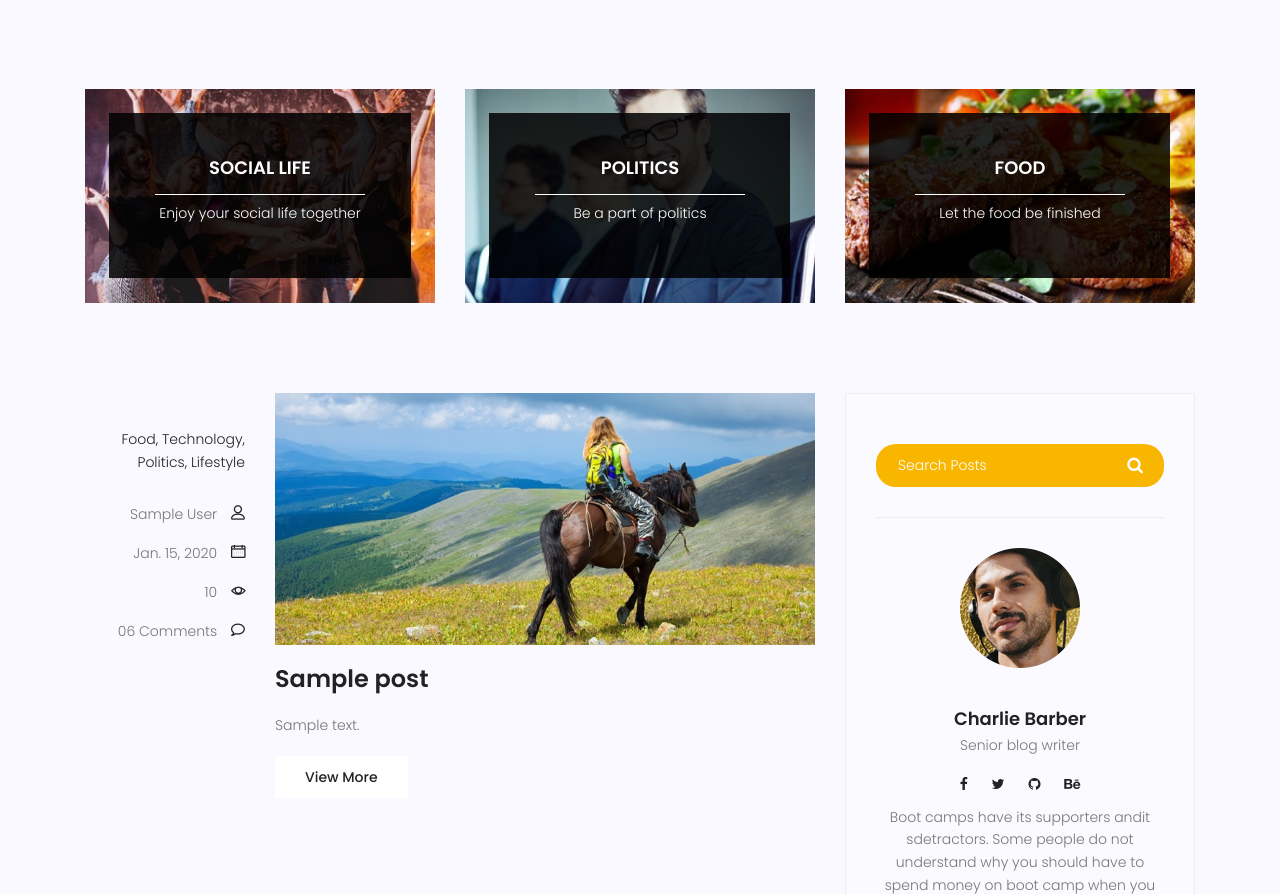
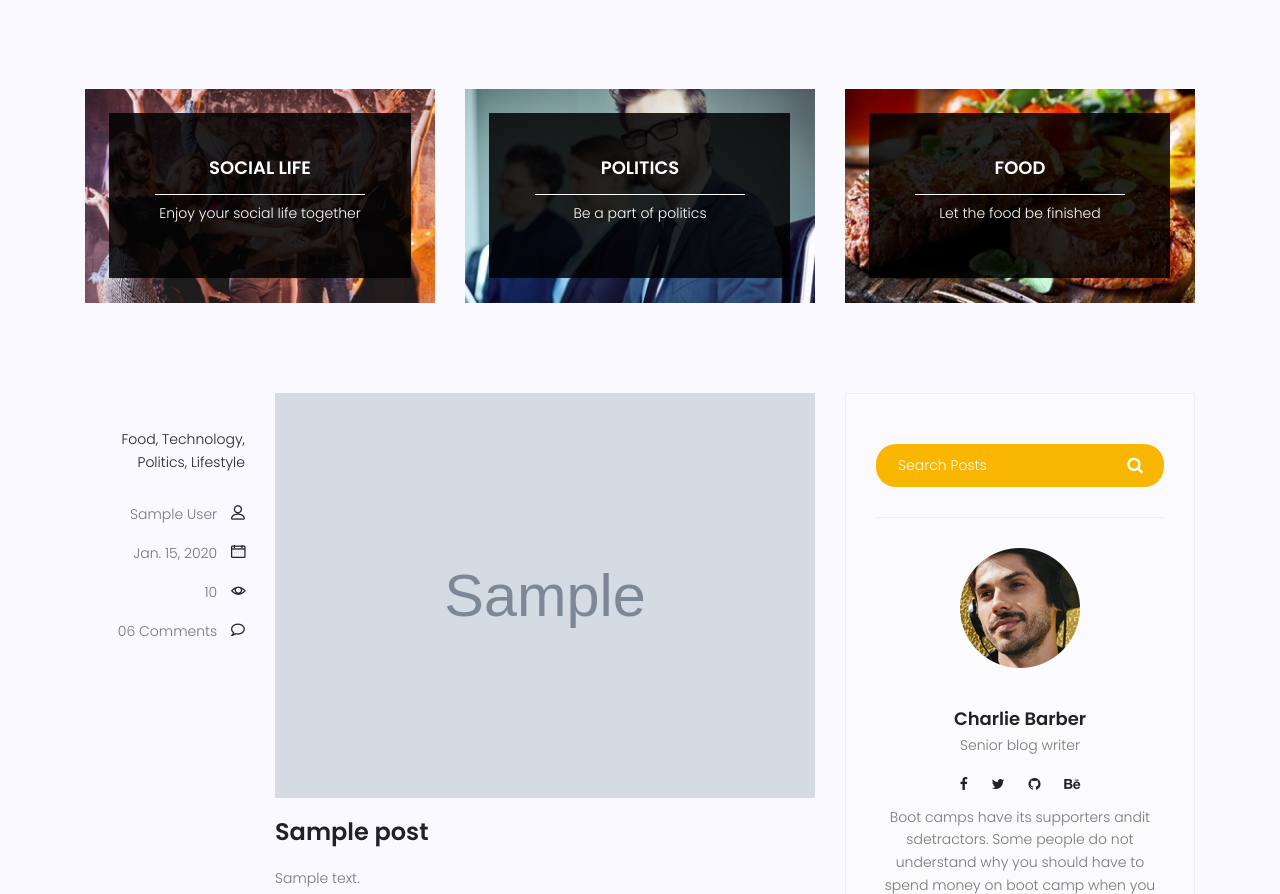
Before and after one commit to mehdi-msv/mysite, a Django app: page /blog/ in a window 1280 px wide. Shown: the part 689-1583 px from the top of the page. Run offline with Django 3.2, Linux system fonts and the light colour scheme; tables that the repository leaves empty hold one stand-in row (values such as "Sample post"); grey boxes marked "Sample" are stand-in pictures; some libraries are stand-ins or nearby versions.

Commit message:
changes
create media folder for upload images
making the images in HTML file to dynamic

```diff
--- a/blog/admin.py
+++ b/blog/admin.py
@@ -4,6 +4,6 @@ from .models import Post
 class PostAdmin(admin.ModelAdmin):
     date_hierarchy = 'created_date'
     empty_value_display = '-empty-'
-    list_display = ('id','title','status','created_date','published_date','counted_views')
+    list_display = ('id','title','author','status','created_date','published_date','counted_views')
     list_filter = ('status',)
     search_fields = ['title','content']
--- a/blog/models.py
+++ b/blog/models.py
@@ -7,7 +7,7 @@ class Post(models.Model):
     author = models.ForeignKey(User, on_delete=models.SET_NULL, null = True)
     #category = models.ForeignKey(models.ForeignKey)
     #tag = models.ForeignKey(models.ForeignKey)
-    #image = models.ImageField()
+    image = models.ImageField(upload_to='blog/',default='blog/default.jpg')
     status = models.BooleanField(default = False)
     published_date = models.DateField(null = True)
     counted_views = models.IntegerField(default = 0)
--- a/requirements.txt
+++ b/requirements.txt
@@ -1,4 +1,5 @@
 asgiref==3.7.2
 Django==3.2.25
+pillow==10.2.0
 pytz==2024.1
 sqlparse==0.4.4
--- a/templates/blog/blog-home.html
+++ b/templates/blog/blog-home.html
@@ -114,7 +114,7 @@
             </div>
             <div class="col-lg-9 col-md-9">
               <div class="feature-img">
-                <img class="img-fluid" src="{% static 'img/blog/feature-img1.jpg' %}" alt="" />
+                <img class="img-fluid" src="{{post.image.url}}" alt="" />
               </div>
               <a class="posts-title" href="{%url 'blog:single' pid=post.id%}"><h3>{{post.title}}</h3></a>
               <p class="excert">{{post.content}}</p>
```
Also changed, not shown: blog/migrations/0004_post_image.py (added), media/blog/b3.jpg (added), media/blog/default.jpg (added).
